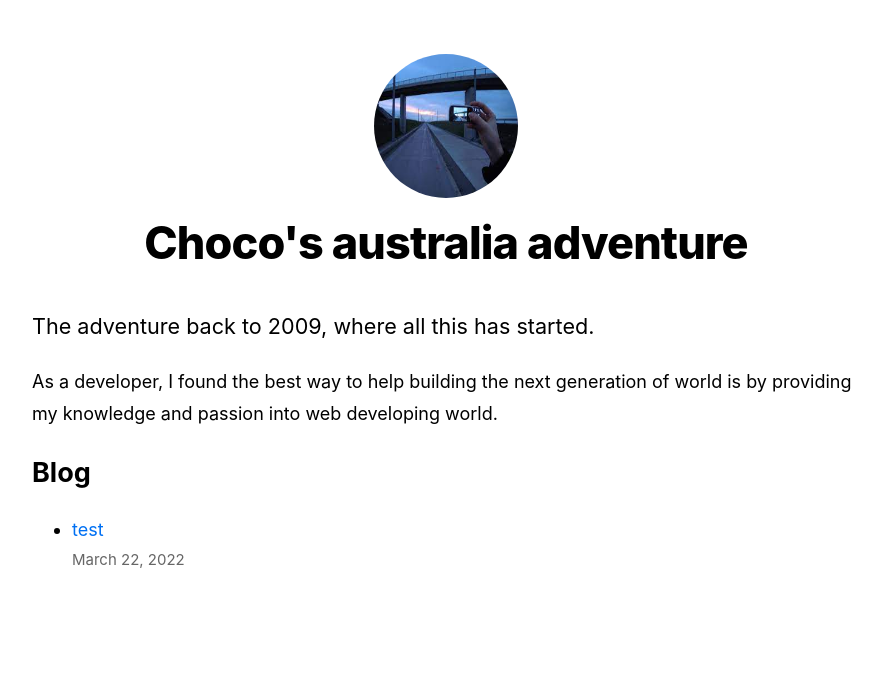
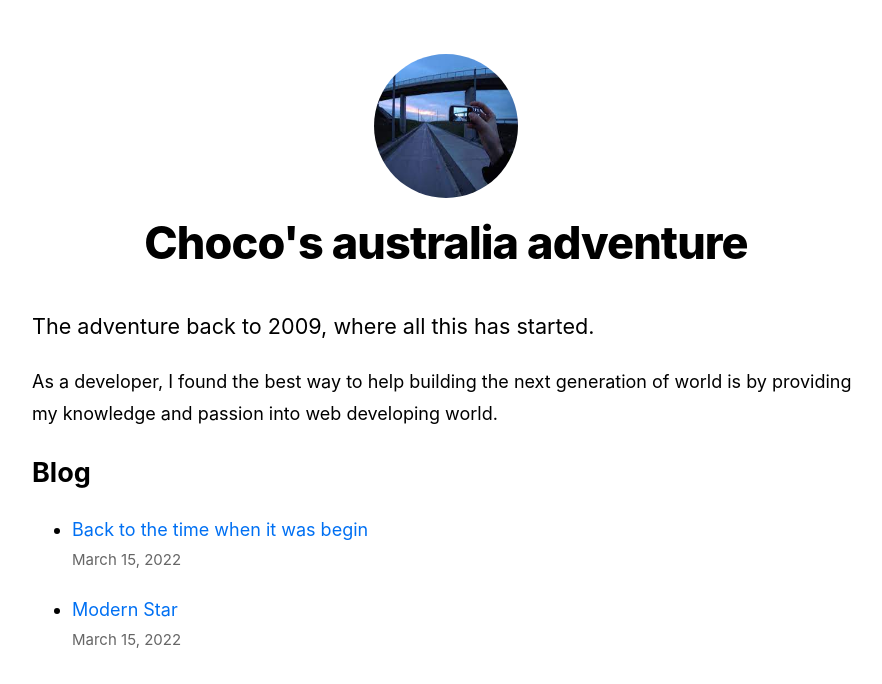
Before and after one commit to trust2065/nextjs, a Next.js app: page / in a window 1280 px wide. Shown: the top 684 px of the page, without its empty margins (194-1076 px from the left). Built offline with nearby package versions, Linux system fonts and the light colour scheme.

Commit message:
temp: test still failed

```diff
--- /dev/null
+++ b/lib/posts.ts
@@ -0,0 +1,64 @@
+import fs from "fs";
+import path from "path";
+import matter from "gray-matter";
+import { remark } from "remark";
+import html from "remark-html";
+import { Post } from "../pages/posts/[id]";
+
+const postsDirectory = path.join(process.cwd(), "/posts");
+
+export function getSortedPostsData() {
+  const fileNames = fs.readdirSync(postsDirectory);
+  const allPostsData = fileNames.map((fileName) => {
+    const id = fileName.replace(/\.md/, "");
+
+    const fullPath = path.join(postsDirectory, fileName);
+    const fileContents = fs.readFileSync(fullPath, "utf-8");
+
+    const matterResult = matter(fileContents);
+
+    return {
+      id,
+      ...matterResult.data,
+    } as Post.Data;
+  });
+
+  return allPostsData.sort(({ date: a }, { date: b }) => {
+    if (a < b) {
+      return 1;
+    } else if (a > b) {
+      return -1;
+    } else {
+      return 0;
+    }
+  });
+}
+
+export function getAllPostIds() {
+  const fileNames = fs.readdirSync(postsDirectory);
+
+  return fileNames.map((fileName) => ({
+    params: {
+      // mapping to the file name '[id].js'
+      id: fileName.replace(/\.md$/, ""),
+    },
+  }));
+}
+
+export async function getPostData(id: string): Promise<Post.Data> {
+  const fullPath = path.join(postsDirectory, `${id}.md`);
+  const fileContents = fs.readFileSync(fullPath, "utf-8");
+
+  const matterResult = matter(fileContents);
+
+  const processedContent = await remark()
+    .use(html)
+    .process(matterResult.content);
+  const contentHtml = processedContent.toString();
+
+  return {
+    id,
+    contentHtml,
+    ...matterResult.data,
+  } as Post.Data;
+}
--- a/pages/index.tsx
+++ b/pages/index.tsx
@@ -1,15 +1,20 @@
+import { GetStaticProps } from "next";
 import Head from "next/head";
+import Link from "next/link";
+
+import { getSortedPostsData } from "../lib/posts";
+import Date from "../components/date";
 import Layout, { siteTitle } from "../components/layout";
+import type { Post } from "./posts/[id]";
 import utilStyles from "../styles/utils.module.css";
-import Link from "next/link";
-import Date from "../components/date";
-import { GetStaticProps } from "next";
-import type { Post } from "./posts/[id]";
 
 export const getStaticProps: GetStaticProps = async () => {
-  const allPostsData: Post.Data[] = [
-    { contentHtml: "test", id: "1", date: "2022-03-22", title: "test" },
-  ];
+  const allPostsData = getSortedPostsData();
+  // console.log(JSON.stringify(allPostsData2, null, 2));
+
+  // const allPostsData: Post.Data[] = [
+  //   { contentHtml: "test", id: "1", date: "2022-03-22", title: "test" },
+  // ];
   return {
     props: {
       allPostsData,
@@ -53,61 +58,6 @@ export default function Home({ allPostsData }: HomePageProps) {
   );
 }
 
-export function Home2() {
-  return (
-    <div>
-      <Head>
-        <title>Create Next App</title>
-        <link rel="icon" href="/favicon.ico" />
-      </Head>
-
-      <main>
-        <h1>
-          Welcome to <a href="https://nextjs.org">Next.js!</a>
-        </h1>
-
-        <p>
-          Get started by editing <code>pages/index.js</code>
-        </p>
-
-        <div>
-          <a href="https://nextjs.org/docs">
-            <h3>Documentation &rarr;</h3>
-            <p>Find in-depth information about Next.js features and API.</p>
-          </a>
-
-          <a href="https://nextjs.org/learn">
-            <h3>Learn &rarr;</h3>
-            <p>Learn about Next.js in an interactive course with quizzes!</p>
-          </a>
-
-          <a href="https://github.com/vercel/next.js/tree/canary/examples">
-            <h3>Examples &rarr;</h3>
-            <p>Discover and deploy boilerplate example Next.js projects.</p>
-          </a>
-
-          <a href="https://vercel.com/new">
-            <h3>Deploy &rarr;</h3>
-            <p>
-              Instantly deploy your Next.js site to a public URL with Vercel.
-            </p>
-          </a>
-        </div>
-      </main>
-
-      <footer>
-        <a
-          href="https://vercel.com?utm_source=create-next-app&utm_medium=default-template&utm_campaign=create-next-app"
-          target="_blank"
-          rel="noopener noreferrer"
-        >
-          Powered by <span></span>
-        </a>
-      </footer>
-    </div>
-  );
-}
-
 interface HomePageProps {
   allPostsData: Post.Data[];
 }
```
Also changed, not shown: jest.config.js (+0 -7 lines), 1 other file (tests, documents, lock files or other folders).
